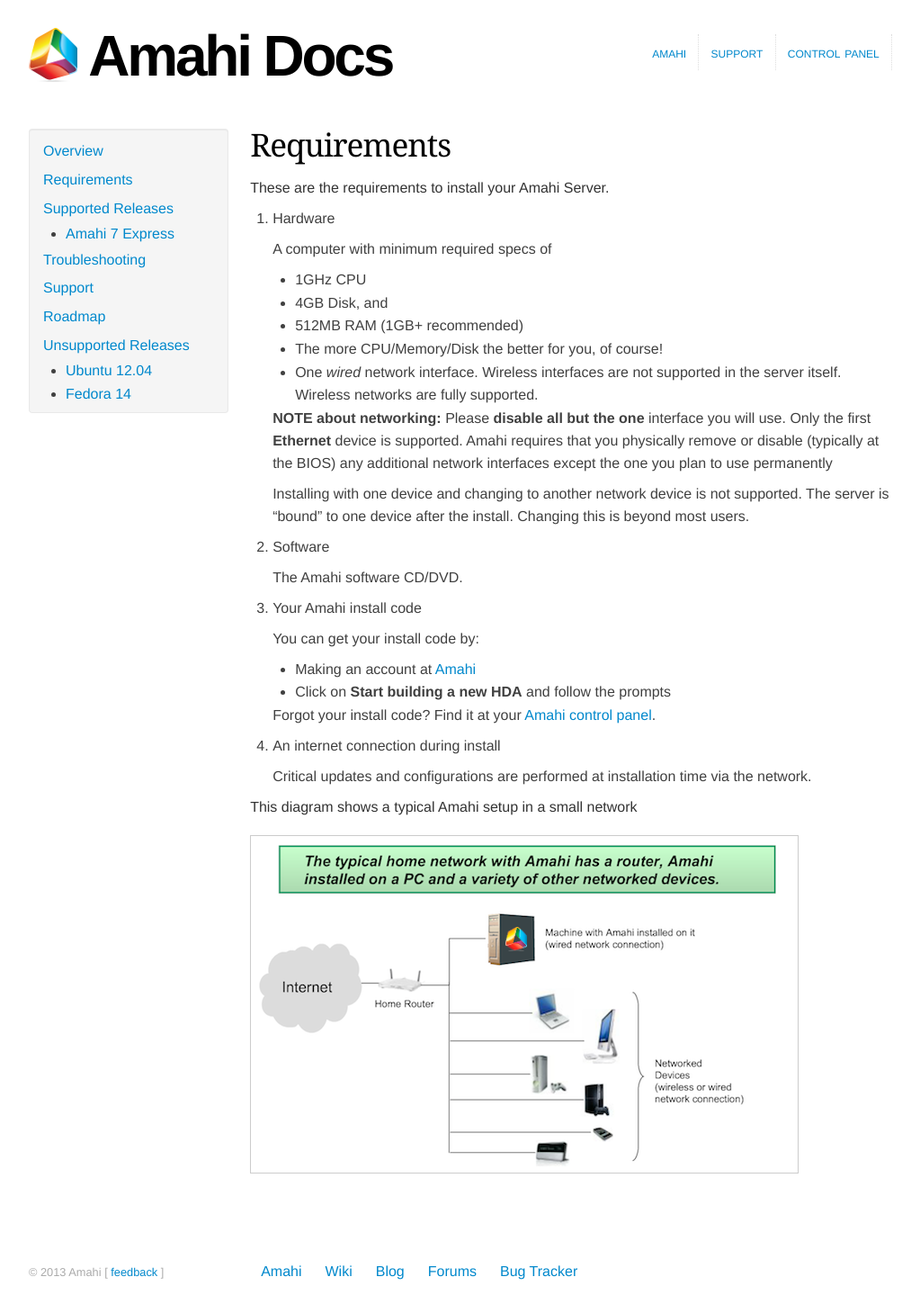
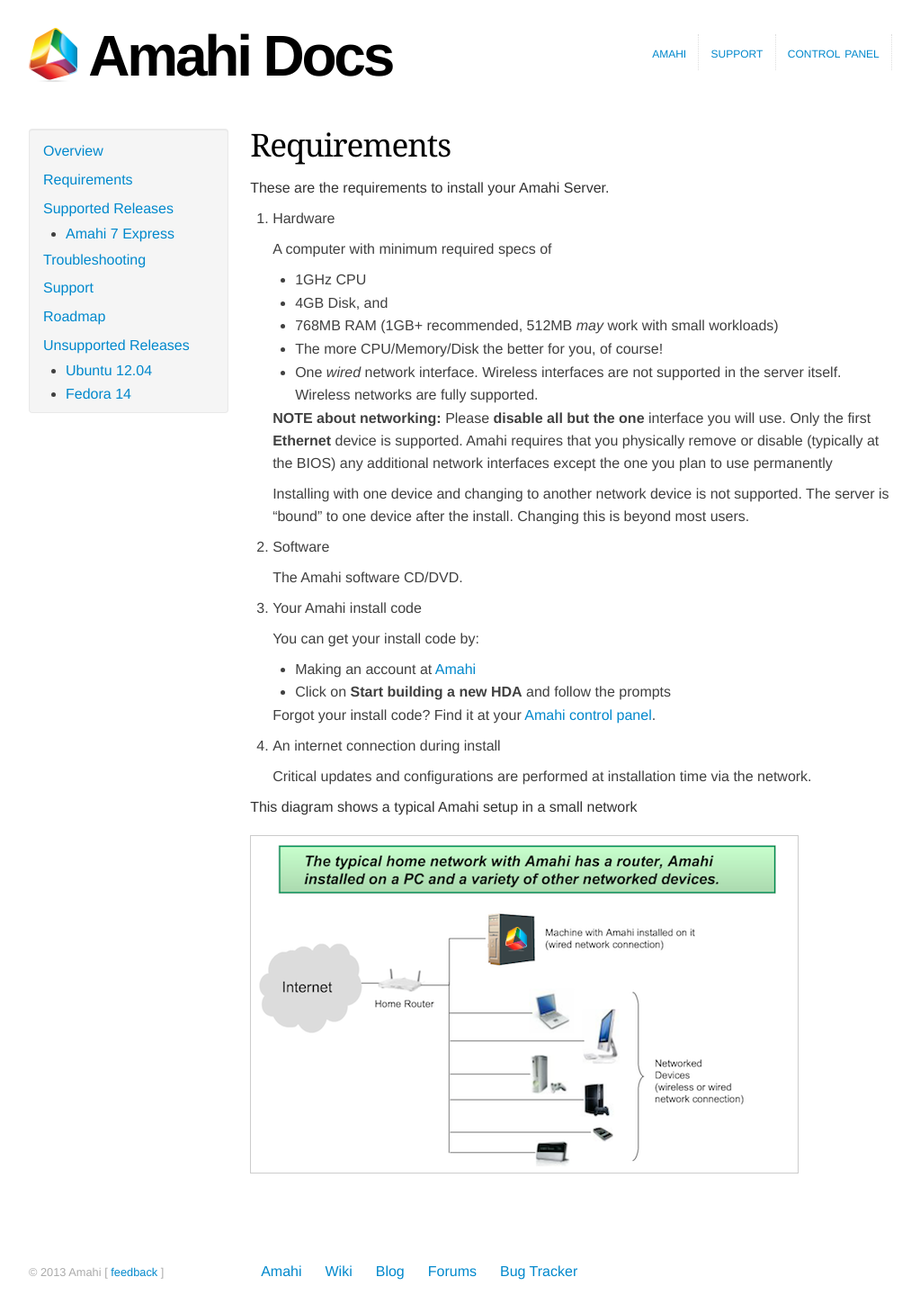
Before and after one commit to amahi/docs, a Jekyll site: the page built from requirements.md, in a window 1280 px wide. Shown: the whole page at 90% size, without its empty margins (128-1151 px from the left). Built offline with Jekyll 4.4.1, drawn with Linux system fonts in a browser that asks for light colours; nearby versions of some CDN libraries.

Commit message:
update hardware requirements in preparation for f21

```diff
--- a/requirements.md
+++ b/requirements.md
@@ -12,7 +12,7 @@ These are the requirements to install your Amahi Server.
 
 	* 1GHz CPU
 	* 4GB Disk, and
-	* 512MB RAM (1GB+ recommended)
+	* 768MB RAM (1GB+ recommended, 512MB _may_ work with small workloads)
 	* The more CPU/Memory/Disk the better for you, of course!
 	* One *wired* network interface. Wireless interfaces are not supported in the server itself. Wireless networks are fully supported.
 
```
